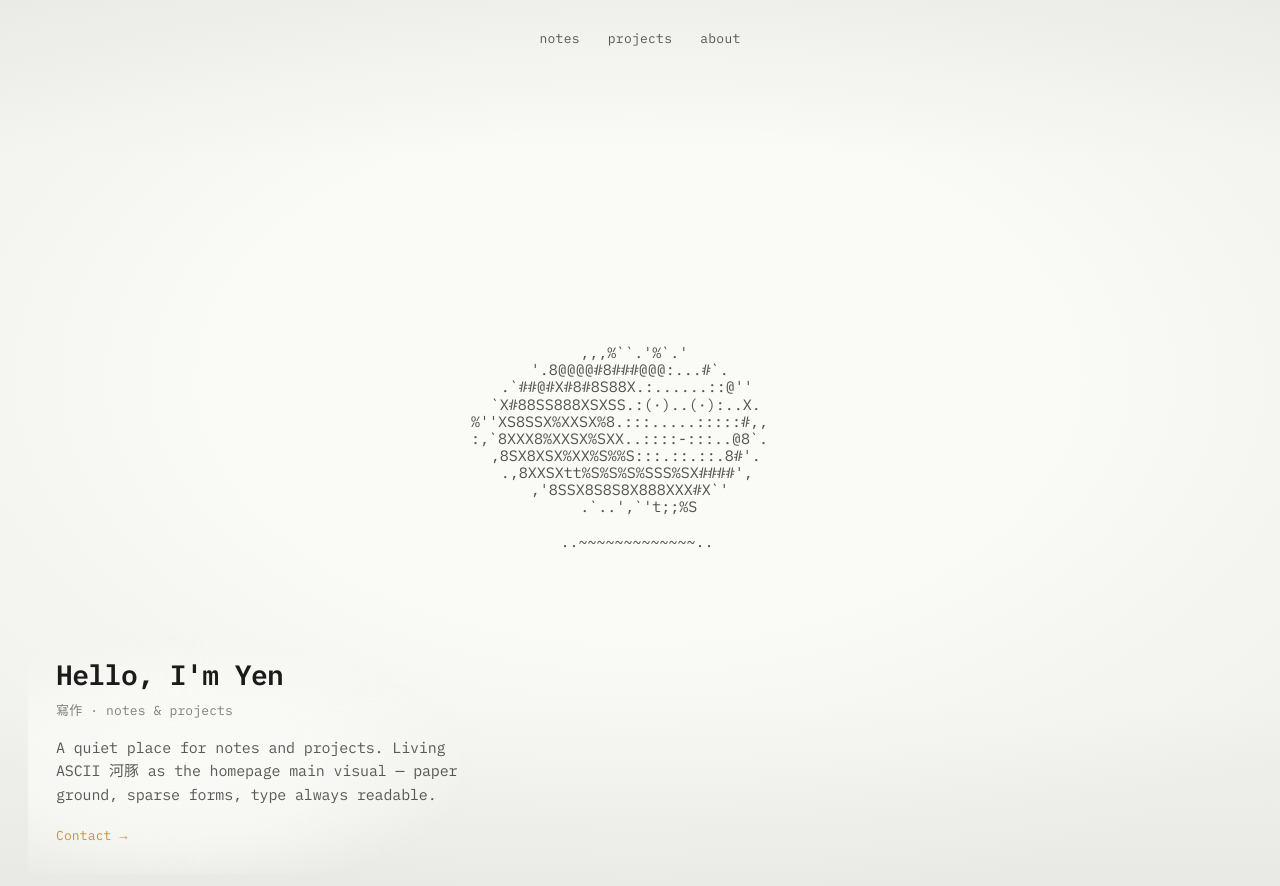
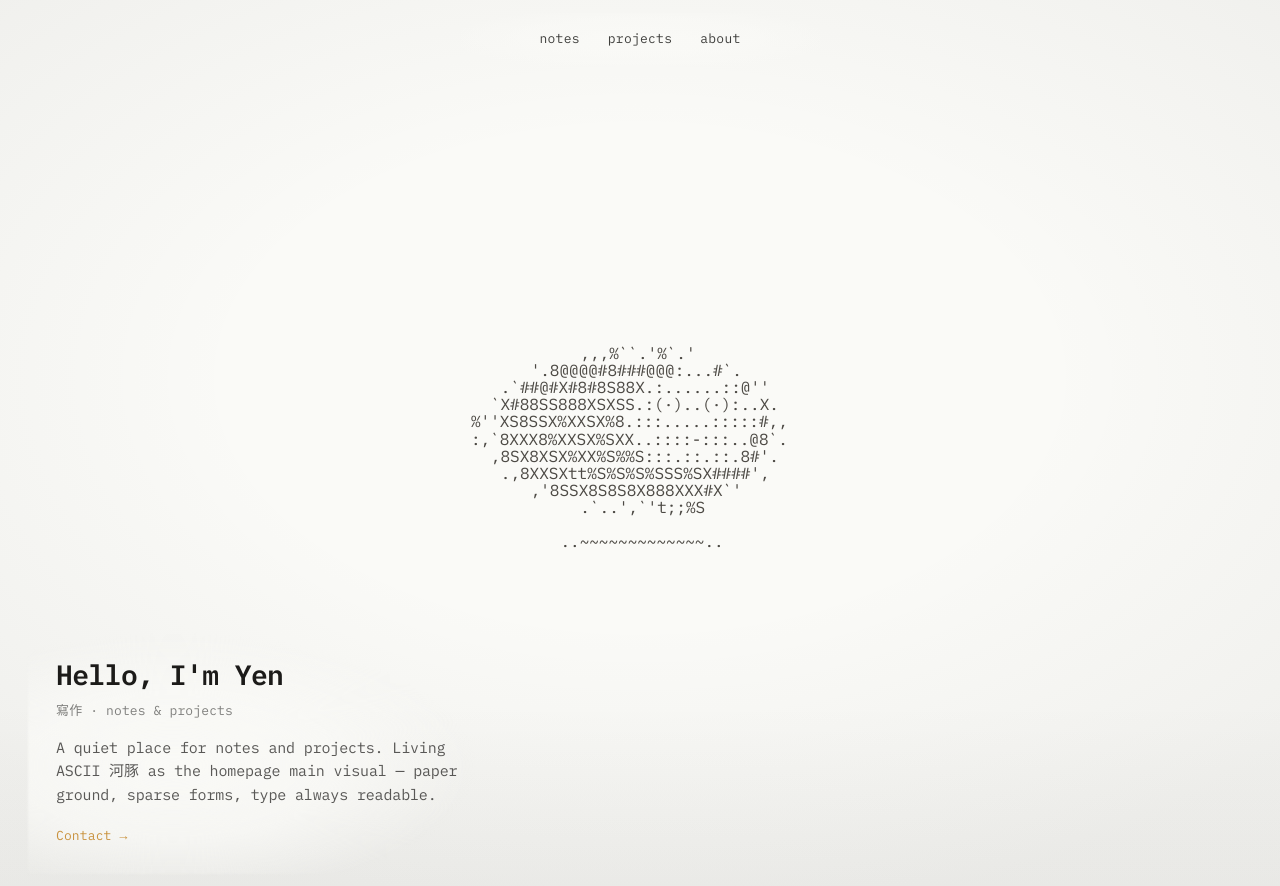
Before and after one commit to laiyenju/laiyenju.github.io, a Jekyll site: the page index.html, which Jekyll copies as it is, in a window 1280 px wide. Shown: the top 886 px of the page. Built offline with Jekyll 4.4.1, drawn with Linux system fonts in a browser that asks for light colours.

Commit message:
preview: mid soft falloff, denser idle, full vs nav, deeper nav
Co-authored-by: Yen Lai <yenju.lai@icloud.com>

```diff
--- a/assets/css/site.css
+++ b/assets/css/site.css
@@ -184,7 +184,8 @@ body.home {
     ),
     linear-gradient(
       to bottom,
-      rgba(28, 27, 25, 0.03) 0%,
+      rgba(250, 250, 247, 0.55) 0%,
+      rgba(250, 250, 247, 0.18) 8%,
       transparent 18%,
       transparent 78%,
       rgba(28, 27, 25, 0.04) 100%
@@ -202,15 +203,34 @@ body.home {
   font-family: "IBM Plex Mono", ui-monospace, monospace;
   font-size: 13px;
   letter-spacing: 0.02em;
-  color: rgba(28, 27, 25, 0.72); /* was 0.55 — deepen slightly, still quiet */
+  color: rgba(28, 27, 25, 0.84); /* was 0.72 — deepen further, still quiet */
+}
+/* Soft paper dim under nav so full inflate doesn't wash out links */
+.home-nav::before {
+  content: "";
+  position: absolute;
+  left: 50%;
+  top: 50%;
+  transform: translate(-50%, -50%);
+  width: min(360px, 70vw);
+  height: 52px;
+  z-index: -1;
+  pointer-events: none;
+  background: radial-gradient(
+    ellipse 70% 80% at 50% 50%,
+    rgba(250, 250, 247, 0.88) 0%,
+    rgba(250, 250, 247, 0.55) 45%,
+    rgba(250, 250, 247, 0) 78%
+  );
 }
 .home-nav a {
+  position: relative;
   color: inherit;
   text-decoration: none;
 }
 .home-nav a:hover {
   opacity: 1;
-  color: rgba(28, 27, 25, 0.92);
+  color: rgba(28, 27, 25, 0.95);
 }
 
 .home-chrome {
--- a/assets/js/puffer.js
+++ b/assets/js/puffer.js
@@ -98,7 +98,8 @@
     this.targetLevel = 0;
     this.manualState = null; // if set via setState, hold until cleared by breathe
     this.holdUntil = 0;
-    this.pointerNear = false;
+    this.pointerNear = false; // legacy bool (kept for API clarity)
+    this.pointerProximity = 0; // 0..1 soft falloff into mid
     this.w = 0;
     this.h = 0;
     this.dpr = 1;
@@ -218,8 +219,8 @@
       cellH = cellW / aspect;
     }
     // Cap so fish doesn't get tiny on ultrawide / huge
-    // Idle fish was reading too small — bump base cell slightly
-    var maxCellH = Math.min(h * 0.034, 21);
+    // Idle half-step denser (was max 21 / 0.034)
+    var maxCellH = Math.min(h * 0.036, 22.5);
     var minCellH = 8;
     cellH = clamp(cellH, minCellH, maxCellH);
     cellW = cellH * aspect;
@@ -271,16 +272,19 @@
     if (this.manualState && now >= this.holdUntil) {
       this.manualState = null;
     }
-    if (this.pointerNear) {
-      // Clear mid step (was 1.35 → read as near-full; keep true mid)
-      this.targetLevel = 1.0;
+    // Gentle breathe stays in rest band so mid hover is distinct
+    var breath = (Math.sin(this.time * 0.7) + 1) / 2;
+    breath = easeInOut(breath);
+    var idleLevel = lerp(0.0, 0.28, breath);
+
+    // Soft mid: distance falloff (not hard ~200px threshold jump)
+    // Click→full stays on manualState above; this only drives rest↔mid
+    var prox = clamp(this.pointerProximity, 0, 1);
+    if (prox > 0.001) {
+      this.targetLevel = lerp(idleLevel, 1.0, easeInOut(prox));
       return;
     }
-    // Gentle breathe stay in rest band so mid hover is distinct
-    // Was 0.05..0.85 (almost mid) → 2-state feel with hover
-    var breath = (Math.sin(this.time * 0.7) + 1) / 2; // 0..1, slightly livelier
-    breath = easeInOut(breath);
-    this.targetLevel = lerp(0.0, 0.28, breath);
+    this.targetLevel = idleLevel;
   };
 
   PufferInstance.prototype.toLocal = function (e) {
@@ -288,19 +292,28 @@
     var x = e.clientX - rect.left;
     var y = e.clientY - rect.top;
     var inside = x >= 0 && y >= 0 && x <= rect.width && y <= rect.height;
-    // "near" = soft center region; enlarged so mid engages more easily
+    // Soft elliptical falloff toward center (same radii as before)
     var cx = rect.width / 2;
     var cy = rect.height / 2;
     var dx = (x - cx) / (rect.width * 0.42);
     var dy = (y - cy) / (rect.height * 0.48);
-    var near = dx * dx + dy * dy < 1;
-    return { x: x, y: y, inside: inside, near: near };
+    var dist = Math.sqrt(dx * dx + dy * dy);
+    // 1 at center → 0 at edge; quadratic ease so mid fades in gently
+    var proximity = dist >= 1 ? 0 : (1 - dist) * (1 - dist);
+    var near = proximity > 0.02;
+    return { x: x, y: y, inside: inside, near: near, proximity: proximity };
   };
 
   PufferInstance.prototype.onPointerMove = function (e) {
     if (this.reducedMotion.matches) return;
     var loc = this.toLocal(e);
-    this.pointerNear = loc.near && e.pointerType !== "touch";
+    if (e.pointerType === "touch") {
+      this.pointerNear = false;
+      this.pointerProximity = 0;
+      return;
+    }
+    this.pointerNear = loc.near;
+    this.pointerProximity = loc.proximity;
   };
 
   PufferInstance.prototype.onPointerDown = function (e) {
@@ -315,6 +328,7 @@
 
   PufferInstance.prototype.onPointerLeave = function () {
     this.pointerNear = false;
+    this.pointerProximity = 0;
   };
 
   PufferInstance.prototype.draw = function () {
@@ -325,20 +339,24 @@
     ctx.clearRect(0, 0, w, h);
 
     var grid = sampleGrid(this.level);
-    var cw = this.cellW;
-    var ch = this.cellH;
+    // Slightly shrink mid→full so spines don't kiss the nav
+    var fullT = clamp(this.level - 1, 0, 1); // 0 at mid, 1 at full
+    var inflateScale = lerp(1.0, 0.90, fullT); // was 1.0 flat
+    var cw = this.cellW * inflateScale;
+    var ch = this.cellH * inflateScale;
     var gridW = COLS * cw;
     var gridH = ROWS * ch;
     var ox = (w - gridW) / 2;
-    var oy = (h - gridH) / 2 - h * 0.02; // slight optical lift
+    // Optical lift eases down a touch as we inflate
+    var oy = (h - gridH) / 2 - h * lerp(0.02, 0.0, fullT);
 
-    var fontPx = Math.max(8, Math.floor(ch * 0.92));
+    var fontPx = Math.max(8, Math.floor(ch * 0.95)); // was 0.92 — idle denser
     ctx.font = "400 " + fontPx + "px " + this.fontFamily;
     ctx.textBaseline = "top";
     ctx.textAlign = "left";
-    // Soft ink: rest more solid; deepen through mid → full
+    // Soft ink: rest half-step denser (was 0.88→1.0); don't swallow mid
     var deep = clamp(this.level / 2, 0, 1);
-    ctx.globalAlpha = lerp(0.88, 1.0, deep); // idle was too faint
+    ctx.globalAlpha = lerp(0.93, 1.0, deep);
     ctx.fillStyle = deep > 0.4 ? INK_DEEP : INK;
 
     for (var y = 0; y < ROWS; y++) {
```
